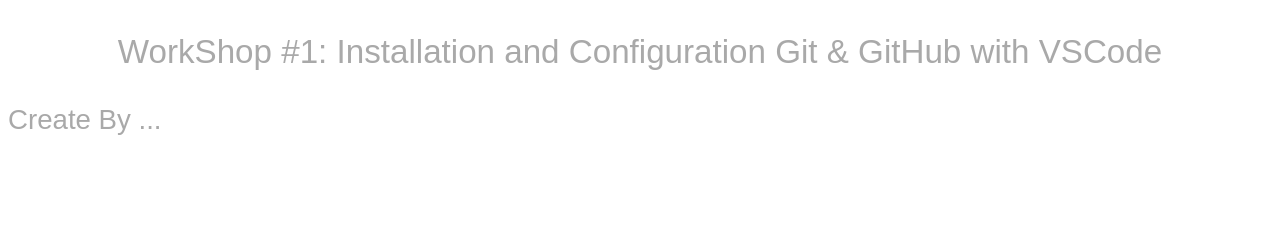
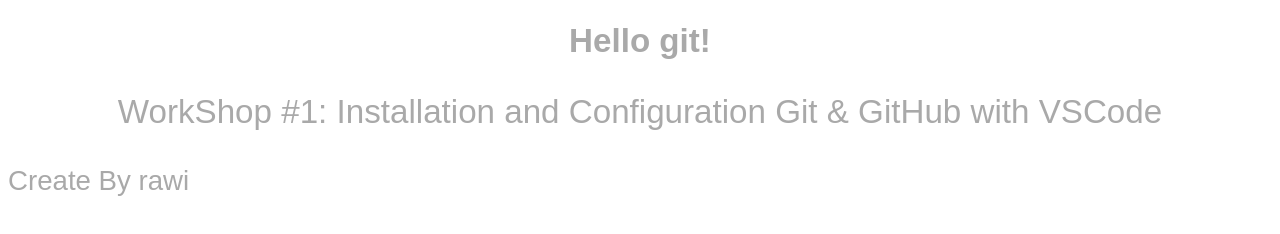
Before and after one commit to fix-me007/CSI204L001, a plain HTML site: page index.html in a window 1280 px wide. Drawn offline with Linux system fonts and the light colour scheme.

Commit message:
fix index.html and demofile.txt

```diff
--- a/index.html
+++ b/index.html
@@ -8,8 +8,9 @@
 </head>
 <body>
     <center>
+        <h1>Hello git!</h1>
         <p>WorkShop #1: Installation and Configuration Git & GitHub with VSCode</p>
     </center>
-    <p>Create By ...</p>
+    <p>Create By rawi</p>
 </body>
 </html>
```
Also changed, not shown: demofile.txt.
